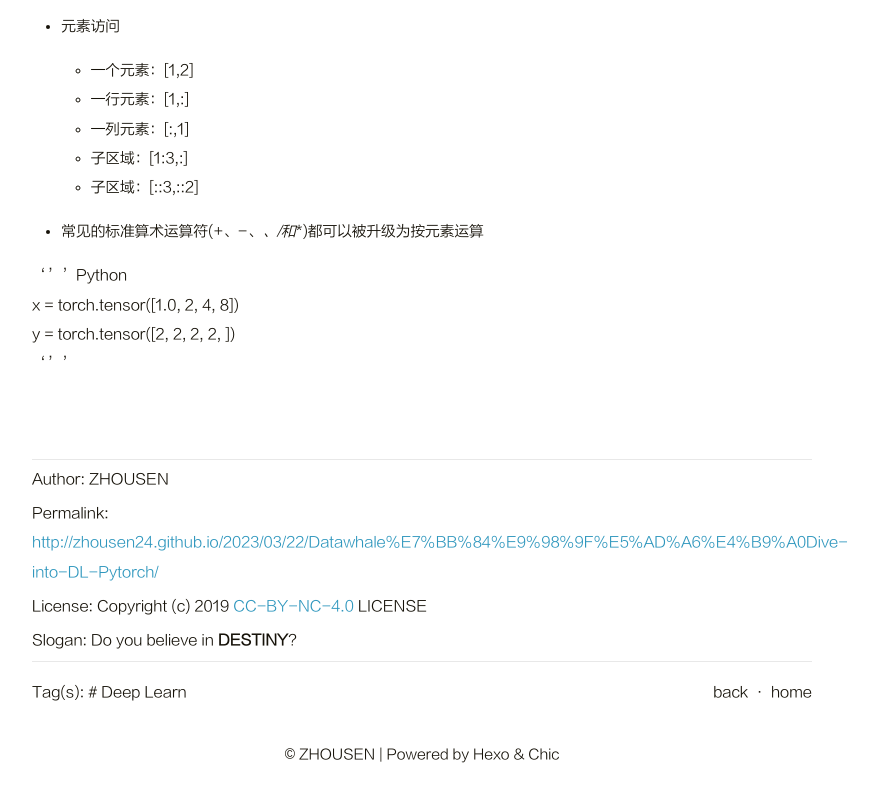
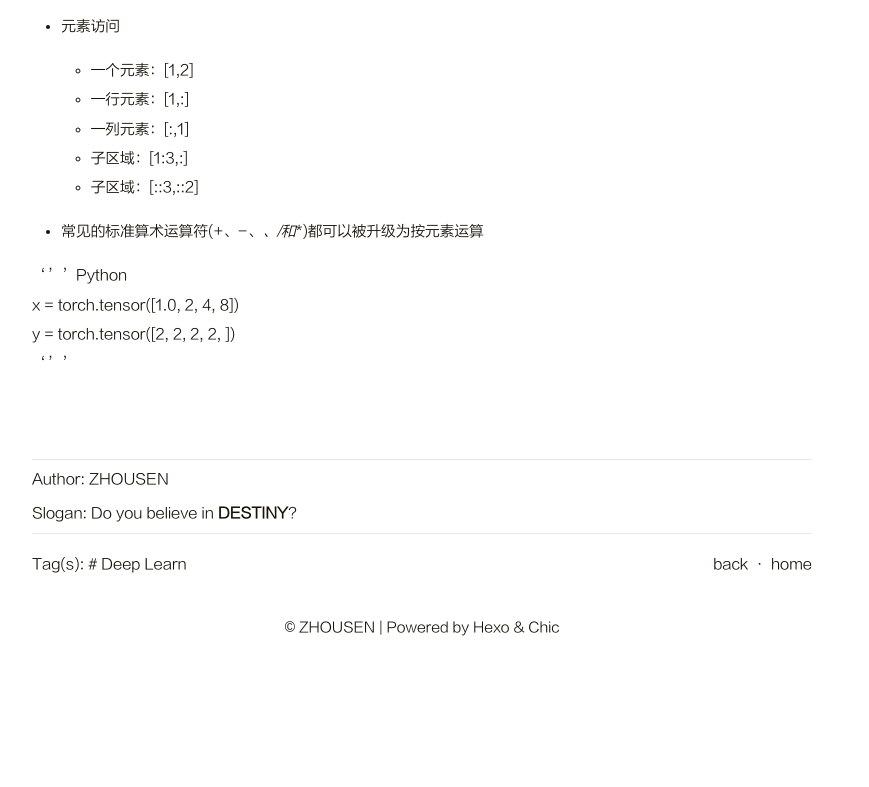
Before and after one commit to Zhousen24/zhousen24.github.io, a plain HTML site: page 2023/03/22/Datawhale组队学习Dive-into-DL-Pytorch/index.html in a window 1280 px wide. Shown: the part 1106-1893 px from the top of the page, without its empty margins (218-1087 px from the left). After the commit the page ends 1766 px from the top, so only its background shows below. Drawn offline with Linux system fonts and the light colour scheme.

Commit message:
Site updated: 2023-03-22 21:17:59

```diff
--- a/2023/03/22/Datawhale组队学习Dive-into-DL-Pytorch/index.html
+++ b/2023/03/22/Datawhale组队学习Dive-into-DL-Pytorch/index.html
@@ -256,16 +256,6 @@
                     </p>
 
 
-                    <p class="copyright-item">
-                        <span>Permalink:</span>
-                        <span><a href="http://zhousen24.github.io/2023/03/22/Datawhale%E7%BB%84%E9%98%9F%E5%AD%A6%E4%B9%A0Dive-into-DL-Pytorch/">http://zhousen24.github.io/2023/03/22/Datawhale%E7%BB%84%E9%98%9F%E5%AD%A6%E4%B9%A0Dive-into-DL-Pytorch/</a></span>
-                    </p>
-
-
-                    <p class="copyright-item">
-                        <span>License:</span>
-                        <span>Copyright (c) 2019 <a target="_blank" rel="noopener" href="http://creativecommons.org/licenses/by-nc/4.0/">CC-BY-NC-4.0</a> LICENSE</span>
-                    </p>
 
 
                      <p class="copyright-item">
```
